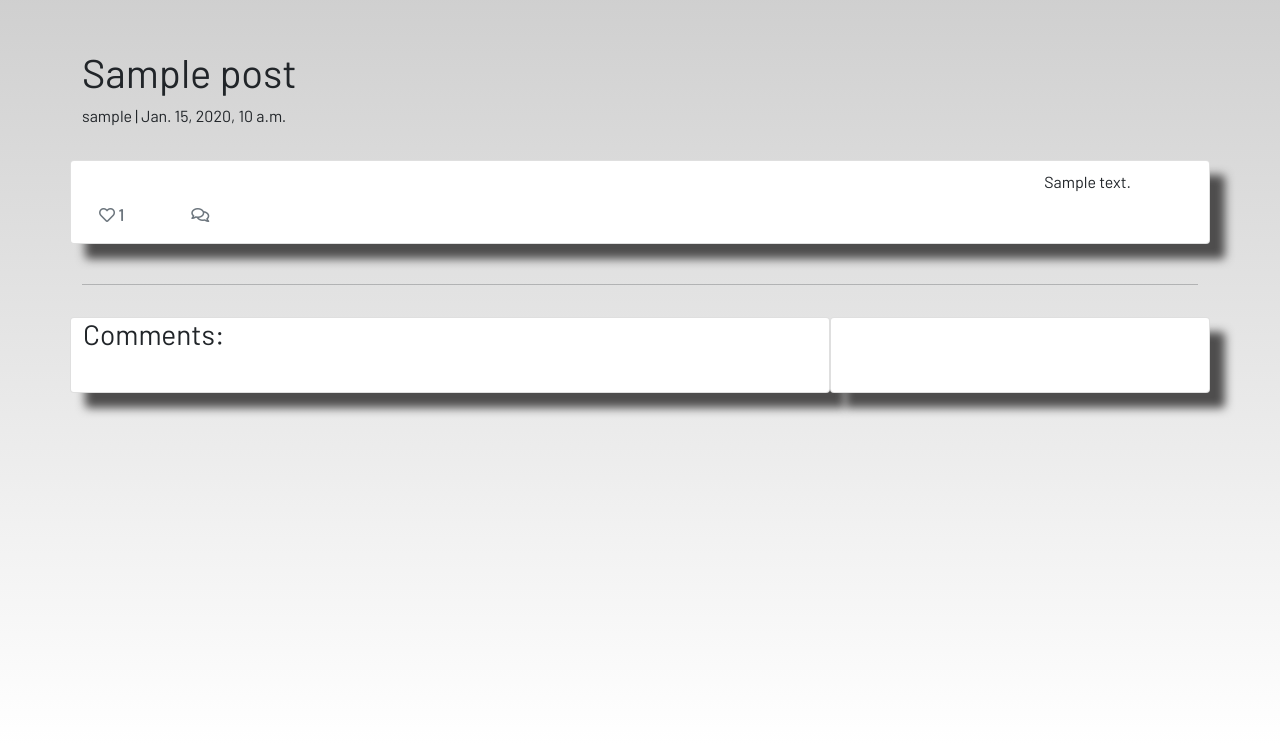
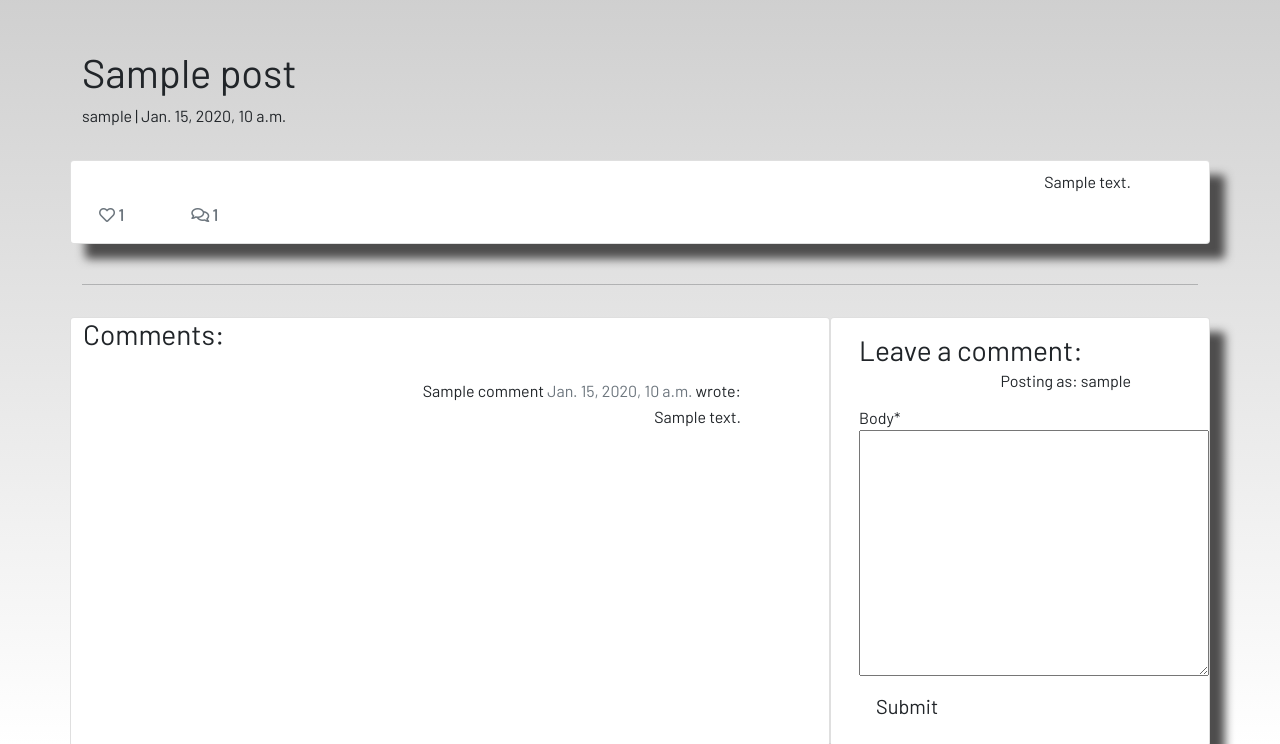
Before and after one commit to Georgette-Lumbe/traineesportal, a Django app: page /post_one/1 in a window 1280 px wide. Shown: the part 56-800 px from the top of the page. Run offline with Django 3.2, Linux system fonts and the light colour scheme; a user stored in the database is signed in; tables that the repository leaves empty hold one stand-in row (values such as "Sample post"); some libraries are stand-ins or nearby versions; some web fonts are replaced.

Commit message:
Create Comment form, add it on the post view and post html

```diff
--- a/blog/forms.py
+++ b/blog/forms.py
@@ -1,5 +1,5 @@
 from django import forms
-from . models import Notes, Assignments, Tasks
+from . models import Notes, Assignments, Tasks, Comment
 
 # Forms
 
@@ -34,3 +34,9 @@ class TaskForm(forms.ModelForm):
     class Meta:
         model = Tasks
         fields = ['title', 'is_finished']
+
+
+class CommentForm(forms.ModelForm):
+    class Meta:
+        model = Comment
+        fields = ('body',)
--- a/blog/views.py
+++ b/blog/views.py
@@ -2,7 +2,7 @@ from django.shortcuts import render, redirect
 from django.contrib.auth.decorators import login_required
 from django.contrib import messages
 from django.views import generic
-from . forms import Notes, NotesForm, AssignmentForm, TaskForm
+from . forms import Notes, NotesForm, AssignmentForm, TaskForm, CommentForm
 from . models import Assignments, Tasks, Post
 
 # Views
@@ -159,10 +159,16 @@ def tasks(request):
 
 
 def post_one(request, post_id):
-    """Create PostOne view"""
     post = Post.objects.get(pk=post_id)
+    comments = post.comments.filter(approved=True).order_by("-created_on")
+    liked = False
+    if post.likes.filter().exists():
+        liked = True
     context = {
-        'post': post,
+        "post": post,
+        "comments": comments,
+        "liked": liked,
+        "comment_form": CommentForm()
         }
 
     return render(request, 'post_one.html', context)
--- a/templates/post_one.html
+++ b/templates/post_one.html
@@ -1,5 +1,6 @@
 {% extends 'base.html' %}
 {% block content %}
+{% load crispy_forms_tags %}
 
 <div class="masthead">
     <div class="container">
@@ -78,6 +79,22 @@
         <div class="col-md-4 card mb-4  mt-3 ">
             <div class="card-body">
                 <!-- For later -->
+                {% if commented %}
+                <div class="alert alert-success" role="alert">
+                    Your comment is awaiting approval
+                </div>
+                {% else %}
+                {% if user.is_authenticated %}
+
+                <h3>Leave a comment:</h3>
+                <p>Posting as: {{ user.username }}</p>
+                <form method="post" style="margin-top: 1.3em;">
+                    {{ comment_form | crispy }}
+                    {% csrf_token %}
+                    <button type="submit" class="btn btn-signup btn-lg">Submit</button>
+                </form>
+                {% endif %}
+                {% endif %}
             </div>
         </div>
     </div>
```
